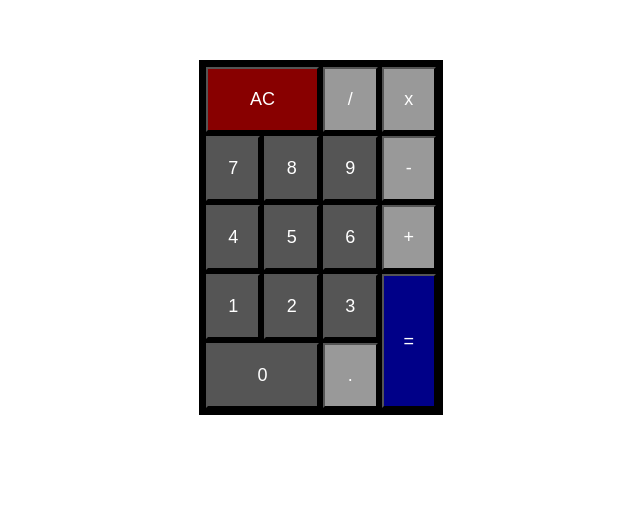
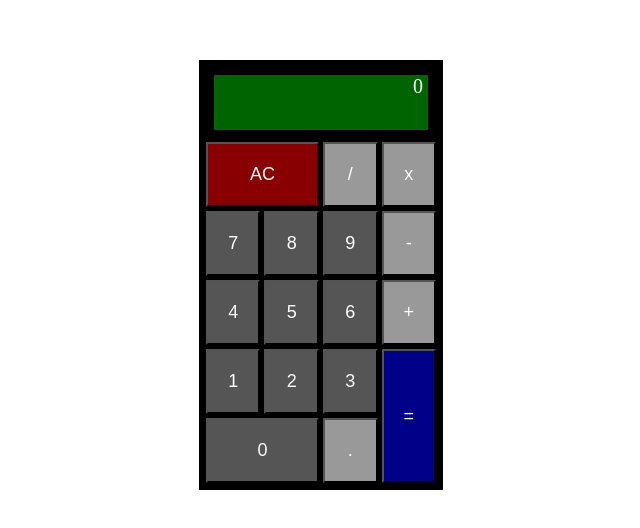
Before and after one commit to Bre323/JS-Calculator, a React (Create React App) app: page / in a window 1280 px wide. Shown: the top 528 px of the page, without its empty margins (319-959 px from the left). Built offline with nearby package versions, Linux system fonts and the light colour scheme.

Commit message:
Display component

```diff
--- a/src/App.js
+++ b/src/App.js
@@ -1,14 +1,19 @@
 import React from "react";
 import Keypad from "./components/Keypad";
+import Display from "./components/Display";
 
 const operators = ["AC", "/", "x", "+", "-", "="]
 const numbers = [0, 1, 2, 3, 4, 5, 6, 7, 8, 9]
 
 
 const App = () => {
+    const [input, setInput] = React.useState("0")
+    const [output, setOutput] = React.useState("")
+
     return (
         <div className="container">
             <div className="calculator">
+                <Display input={input} output={output} />
                 <Keypad />
             </div>
         </div>
--- /dev/null
+++ b/src/components/Display.js
@@ -0,0 +1,15 @@
+import React from "react";
+import "../styles/Display.css"
+
+
+const Display = ({ input, output }) => {
+    return (
+        <div className="output">
+            <div id="display" className="input">{input}</div>
+            <div className="result">{output}</div>
+        </div>
+    )
+}
+
+
+export default Display
--- /dev/null
+++ b/src/styles/Display.css
@@ -0,0 +1,22 @@
+.output {
+    background-color: darkgreen;
+    height: 55px;
+    margin: 10px;
+    padding-right: 5px;
+    text-align: right;
+}
+
+.input, .result {
+    text-align: right;
+    color: white;
+    width: 100%;
+}
+
+.input {
+    font-size: 20px;
+}
+
+.result {
+    font-size: 24px;
+    margin-right: 5px;
+}
```
